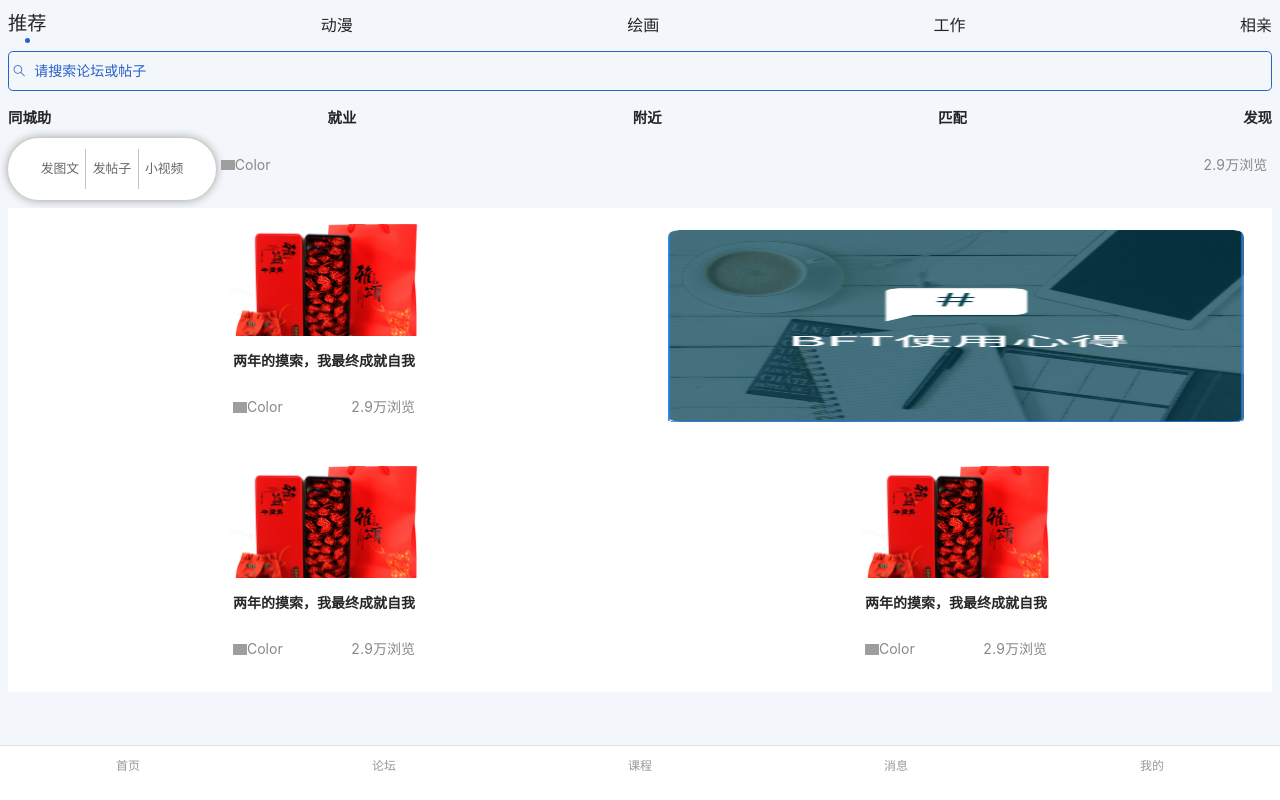
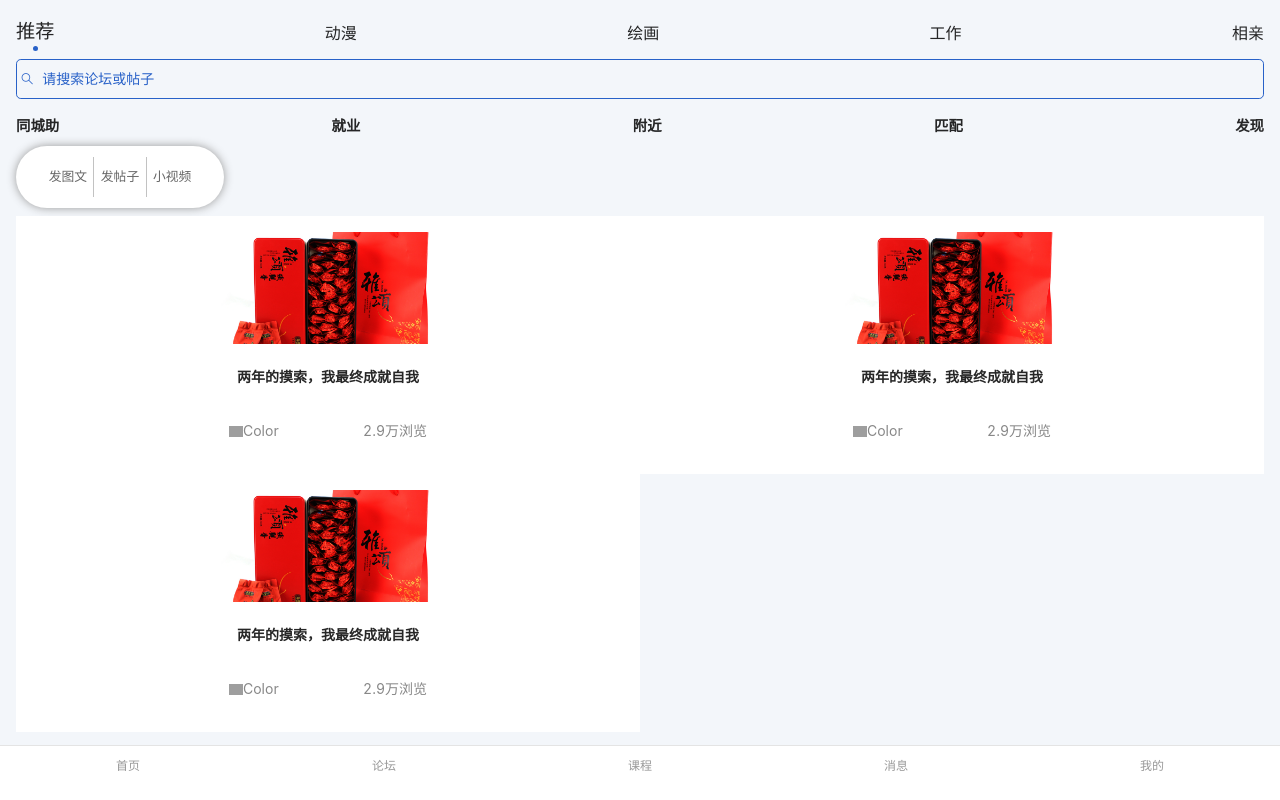
Before and after one commit to xinitx/VoiceRecognition, a Vue app in the folder client/: page /#/discuss in a window 1280 px wide. Built offline with nearby package versions, Linux system fonts and the light colour scheme; no server answers; grey boxes are pictures that could not be loaded; a small style sheet from the web is missing.

Commit message:
2021/12/24(2)

```diff
--- a/client/src/App.vue
+++ b/client/src/App.vue
@@ -38,7 +38,7 @@ export default {
 }
 
 .p-5 {
-  padding: 0.5rem;
+  padding: 1rem;
 }
 
 .p-02 {
--- a/client/src/pages/Discuss/Discuss.vue
+++ b/client/src/pages/Discuss/Discuss.vue
@@ -66,19 +66,12 @@
             <div>小视频</div>
           </div>
         </div>
-        <div class="cls-con lll">
-          <div class="cls-center">
-            <van-icon name="https://b.yzcdn.cn/vant/icon-demo-1126.png" /> Color
-          </div>
-          <div>2.9万浏览</div>
-        </div>
       </div>
 
       <!-- 列表 -->
-      <van-grid :column-num="2" :border="false">
+      <van-grid column-num="2" :border="false">
         <van-grid-item>
           <div class="item-con">
-            <!-- <img src="../assets/img/01.jpg" /> -->
             <van-image
               :src="img1"
               width="100%"
@@ -95,11 +88,7 @@
             </div>
           </div>
         </van-grid-item>
-        <van-grid-item>
-          <div class="item-con">
-            <van-image :src="adimg" width="45vw" height="12rem"></van-image>
-          </div>
-        </van-grid-item>
+
         <van-grid-item>
           <div class="item-con">
             <!-- <img src="../assets/img/01.jpg" /> -->
@@ -186,7 +175,6 @@ export default {
       catIdx: 0,
       search: "",
       img1: require("../../../static/discuss/01.jpg"),
-      adimg: require("../../../static/discuss/ad.png"),
     };
   },
   mounted: function () {
```
